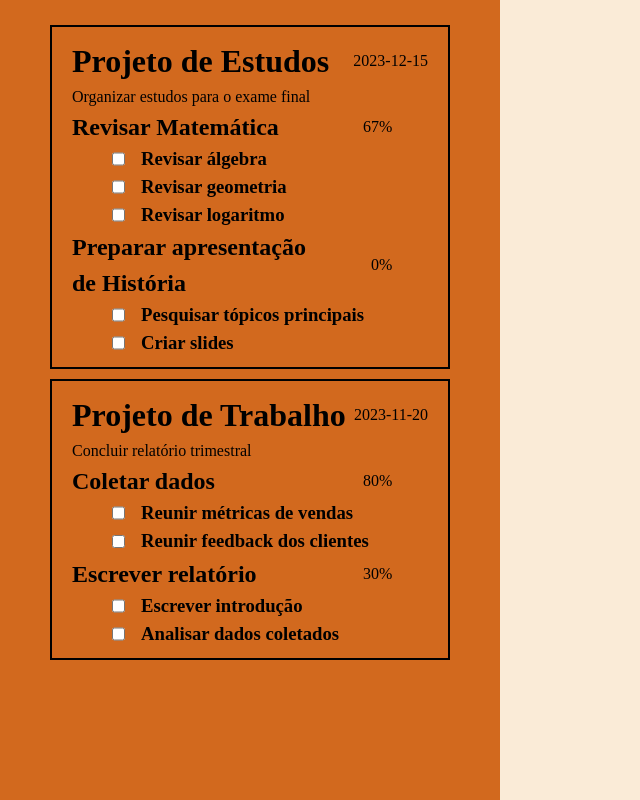
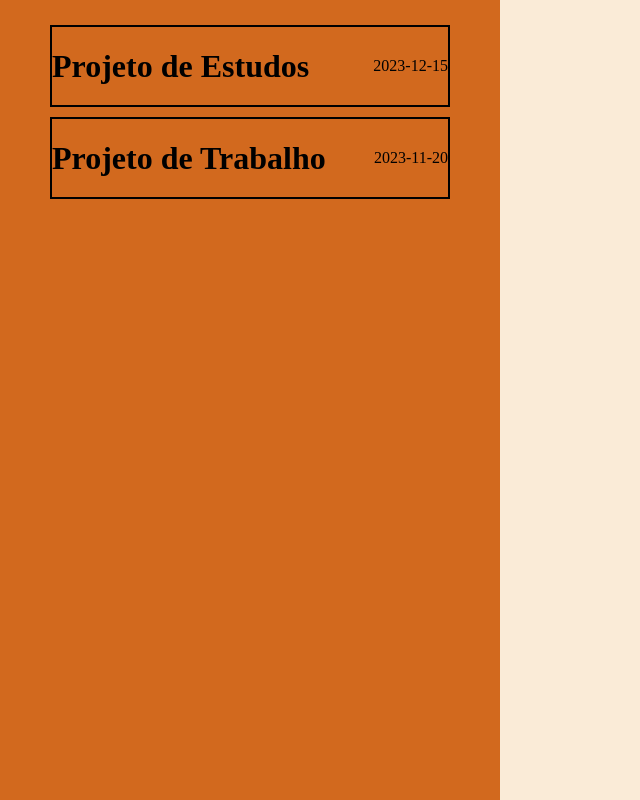
Before and after one commit to Gabriel-Muniz/to-do, a website built with webpack: page src/template.html in a window 1280 px wide. Shown: the whole page, without its empty margins (0-640 px from the left). Built offline with nearby package versions, Linux system fonts and the light colour scheme.

Commit message:
FEAT: project and task expand

```diff
--- a/src/index.js
+++ b/src/index.js
@@ -1,9 +1,10 @@
 import { Step } from "./models/Step";
 import { Project } from "./models/Project";
 import { Task } from "./models/Task";
+import { createProjectMainSection } from "./modules/projectView.js";
+import { attachEventsToModules } from "./utils/domManager.js";
 import "./styles/reset.css"
 import "./styles/main.css"
-import { createProjectMainSection } from "./modules/projectView.js";
 
 const step1 = new Step("Revisar álgebra", true);
 const step2 = new Step("Revisar geometria", true);
@@ -47,3 +48,5 @@ let projects = [];
 projects.push(project1, project2);
 
 createProjectMainSection(projects);
+
+attachEventsToModules();
--- a/src/styles/main.css
+++ b/src/styles/main.css
@@ -14,11 +14,10 @@ body {
   width: 500px;
   background-color: chocolate;
 }
-
 .project-wrapper {
-  padding: 10px 20px;
   width: 100%;
   height: min-content;
+  padding: 15px 0;
   border: 2px solid black;
 }
 .project-header,
@@ -30,6 +29,10 @@ body {
 .task-header {
   width: 90%;
 }
+.hidden > .project-body,
+.hidden > .task-body {
+  display: none;
+}
 li {
   display: flex;
   gap: 1em;
--- a/src/template.html
+++ b/src/template.html
@@ -11,7 +11,7 @@
   </body>
 
   <template id="project-template-main">
-    <div class="project-wrapper">
+    <div class="project-wrapper hidden">
       <div class="project-header">
         <h1 class="project-title"></h1>
         <span class="project-dueDate"></span>
--- /dev/null
+++ b/src/utils/domManager.js
@@ -0,0 +1,21 @@
+export function attachEventsToModules(){
+  const projectHeaders = document.querySelectorAll('.project-header');
+
+  const taskHeaders = document.querySelectorAll('.task-header');
+
+  projectHeaders.forEach((project) => {
+    project.addEventListener('click', (e) => {
+      const parent = e.currentTarget.parentNode;
+
+      parent.classList.toggle('hidden');
+    })
+  })
+
+  taskHeaders.forEach((task) => {
+    task.addEventListener('click', (e) => {
+      const parent = e.currentTarget.parentNode;
+
+      parent.classList.toggle('hidden');
+    })
+  })
+}
```
